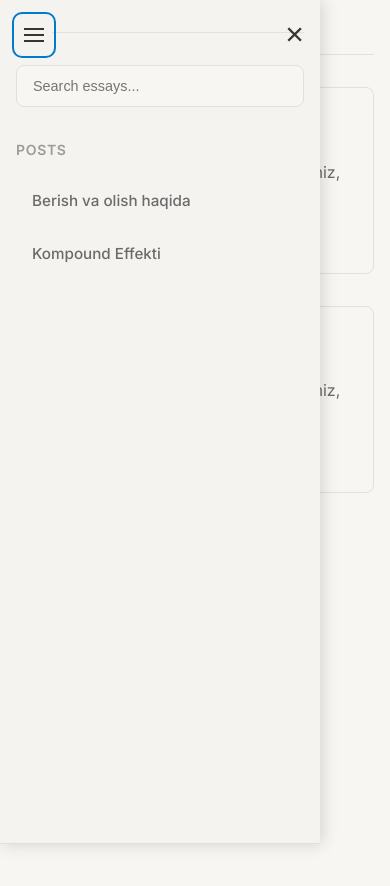
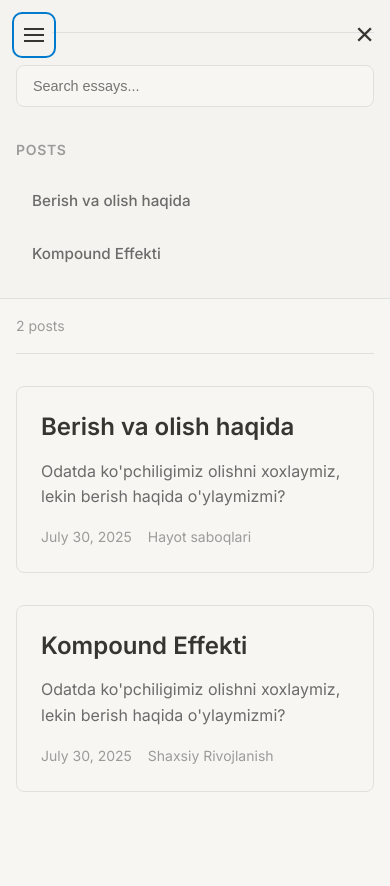
Before and after one commit to CloudVisioner/abdulazizov, a plain HTML site: page index.html in a window 390 px wide. Both pictures are taken after a click on the button "Toggle mobile menu". Before the commit the page ends 844 px from the top, so only its background shows below. Drawn offline with Linux system fonts and the light colour scheme.

Commit message:
Update enhanced-blog.css

```diff
--- a/enhanced-blog.css
+++ b/enhanced-blog.css
@@ -526,21 +526,23 @@ body {
     .posts-title {
         display: none !important;
     }
-    /* Sidebar always covers full height and is visible when menu is open */
+    /* Hide posts-title in main-content only, keep in sidebar */
+    .main-content .posts-title {
+        display: none !important;
+    }
+    /* Sidebar is not fixed or sticky on mobile, just hidden/shown */
     .sidebar {
-        position: fixed !important;
-        left: 0;
-        top: 0;
-        height: 100vh !important;
-        min-height: 100vh !important;
-        width: 80vw;
-        max-width: 320px;
+        position: static !important;
+        height: auto !important;
+        min-height: 0 !important;
+        width: 100vw;
+        max-width: 100vw;
         background: var(--bg-secondary);
         z-index: 2000;
-        box-shadow: 2px 0 16px rgba(0,0,0,0.15);
-        transform: translateX(-100%);
-        transition: transform 0.3s cubic-bezier(.4,0,.2,1);
-        display: flex;
+        box-shadow: none;
+        transform: none;
+        transition: none;
+        display: none;
         flex-direction: column;
         justify-content: flex-start;
         align-items: stretch;
@@ -548,7 +550,6 @@ body {
         overflow-y: auto;
     }
     .sidebar.mobile-visible {
-        transform: translateX(0);
         display: flex;
     }
     .sidebar .theme-toggle {
```
